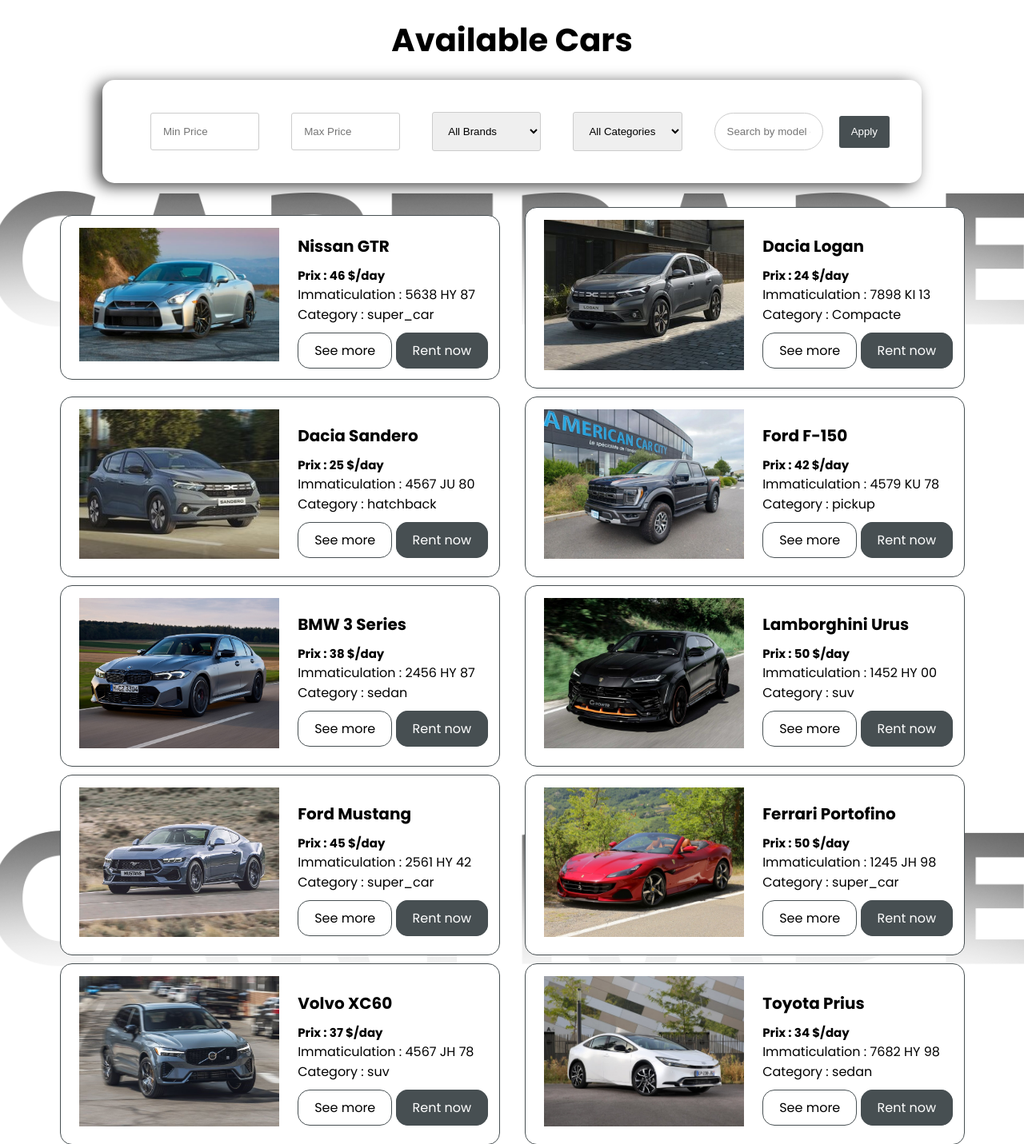
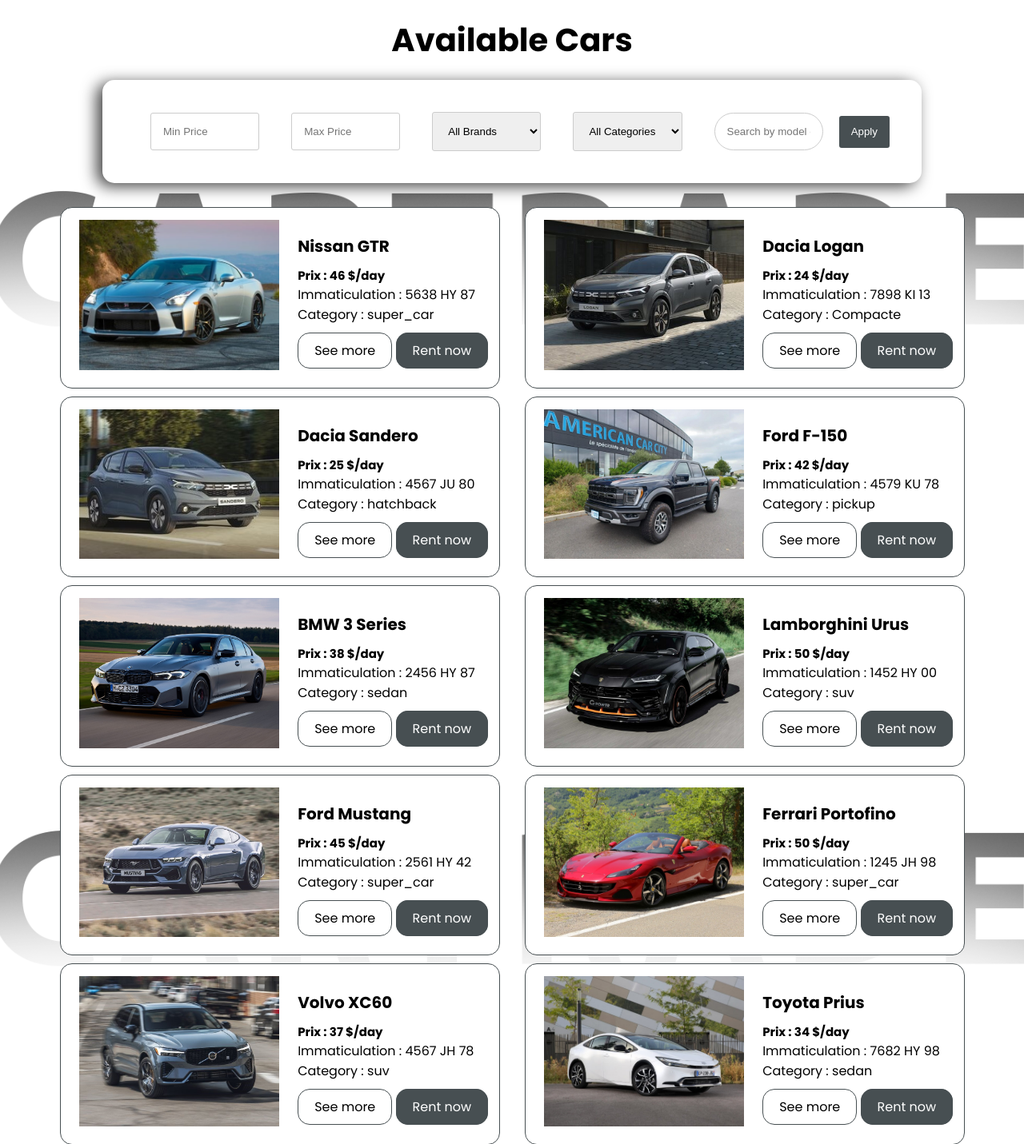
Before and after one commit to Talal-Aitmouh/CarTrade, a Flask app: page /cars_html in a window 1280 px wide. Shown: the part 67-1498 px from the top of the page at 80% size. Run offline with Flask 3, Linux system fonts and the light colour scheme; data comes from the database, SQL or seed files in the repository.

Commit message:
Update stylecars.css

```diff
--- a/static/stylecars.css
+++ b/static/stylecars.css
@@ -127,6 +127,8 @@
 }
 .box2 img{
   width: 250px;
+  height: 187.5px;
+  object-fit: cover;
   margin: 15px 10px;
 }
 .box2 .details h1,h2,p{
```
